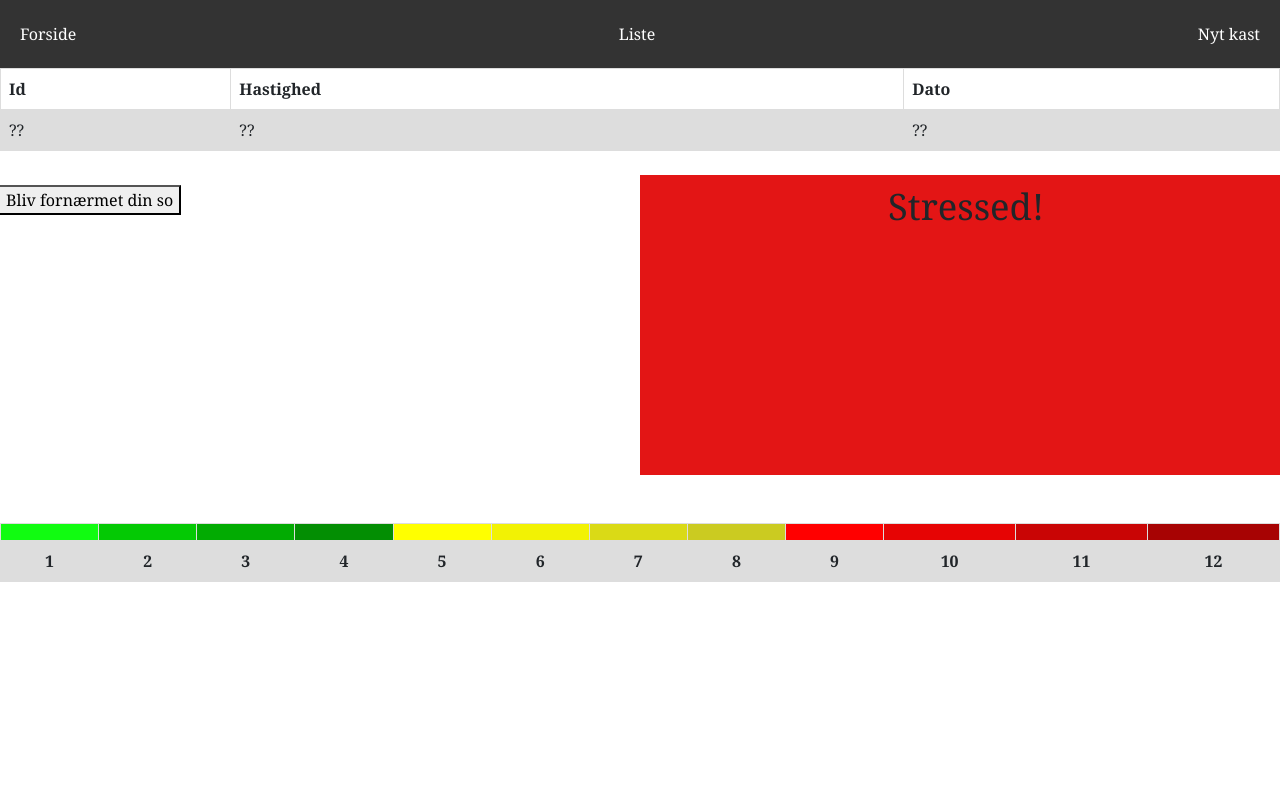
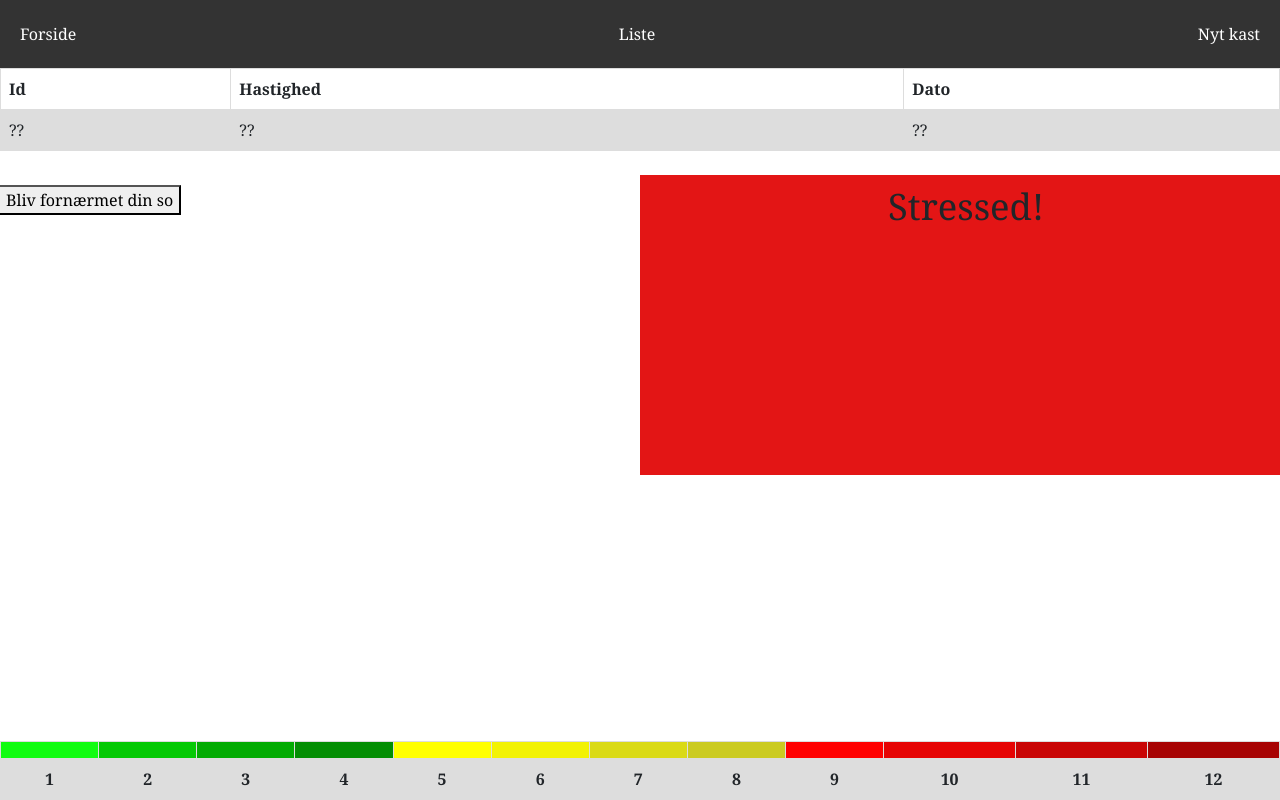
Before and after one commit to LailaDM/StressBallWeb, a plain HTML site: page index2.html in a window 1280 px wide. Drawn offline with nearby package versions, Linux system fonts and the light colour scheme; no server answers.

Commit message:
Småting til CSS

```diff
--- a/index2.html
+++ b/index2.html
@@ -73,7 +73,7 @@
       </tr>
       -->
 
-      <table id=" ">
+      <table class="test">
         <tr>
           <th style="background-color:rgb(17, 252, 17);"></th>
           <th style="background-color:rgb(4, 201, 4);"></th>
@@ -102,8 +102,8 @@
         <th style="text-align:center;">10</th>
         <th style="text-align:center;">11</th>
         <th style="text-align:center;">12</th>
+      </tr>
 
-      </tr>
     </table>
 
     <script src="index.js"></script>
--- a/styling.css
+++ b/styling.css
@@ -145,6 +145,14 @@ table {
   font-family: Georgia, 'Times New Roman', Times, serif;
   border-collapse: collapse;
   width: 100%;
+
+}
+
+.test {
+  font-family: Georgia, 'Times New Roman', Times, serif;
+  border-collapse: collapse;
+  position: absolute;
+  bottom:0px;
 }
 
 td, th {
```
